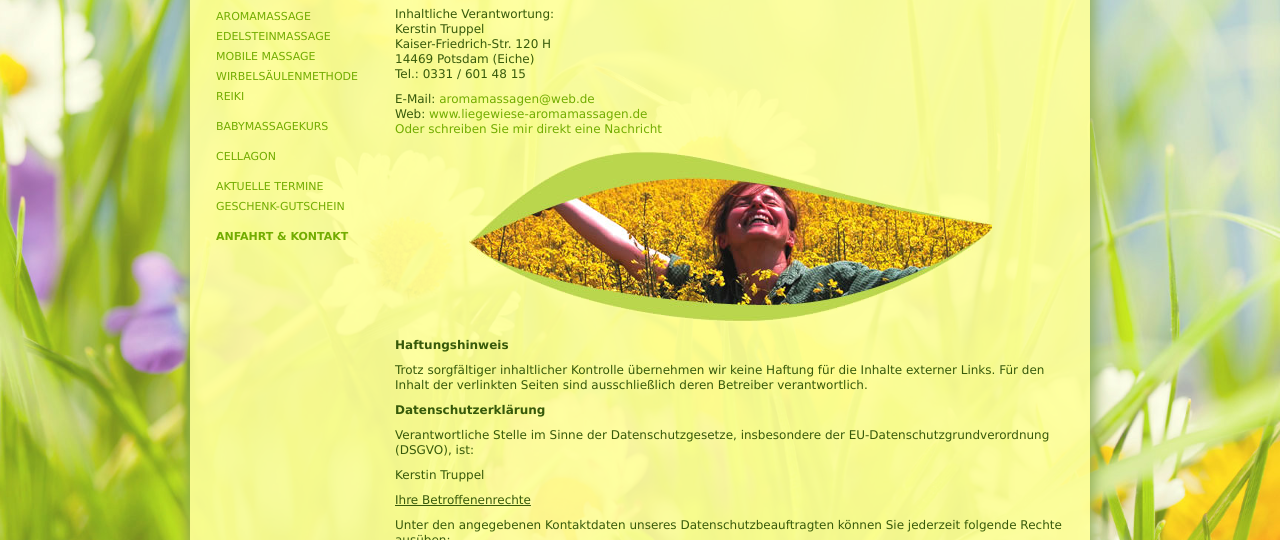
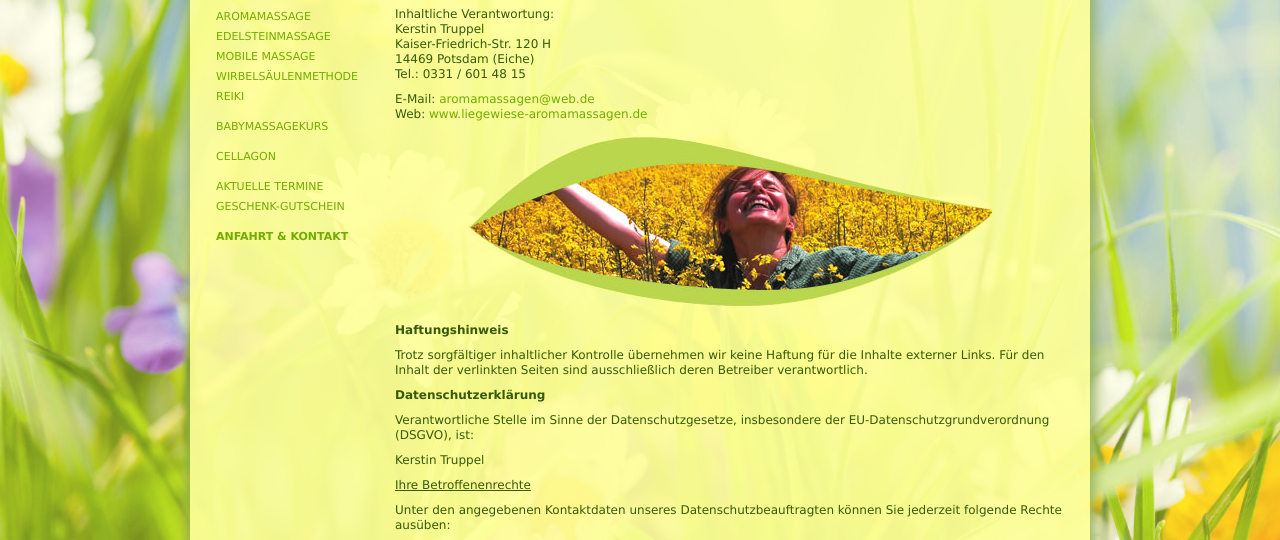
Before and after one commit to tinotruppel/liegewiese-aromamassagen, a plain HTML site: page impressum.html in a window 1280 px wide. Shown: the part 208-748 px from the top of the page. Drawn offline with Linux system fonts and the light colour scheme; a web font is replaced by a local one.

Commit message:
Update impressum.html

```diff
--- a/impressum.html
+++ b/impressum.html
@@ -78,7 +78,6 @@
 
         <p>E-Mail: <a href="mailto:aromamassagen@web.de">aromamassagen@web.de</a><br/>
             Web: <a href="index.html">www.liegewiese-aromamassagen.de</a><br/>
-            <a href="anfahrt-kontakt.html">Oder schreiben Sie mir direkt eine Nachricht</a>
         </p>
 
         <p class="center"><img src="images/f_02.png"/></p>
```
